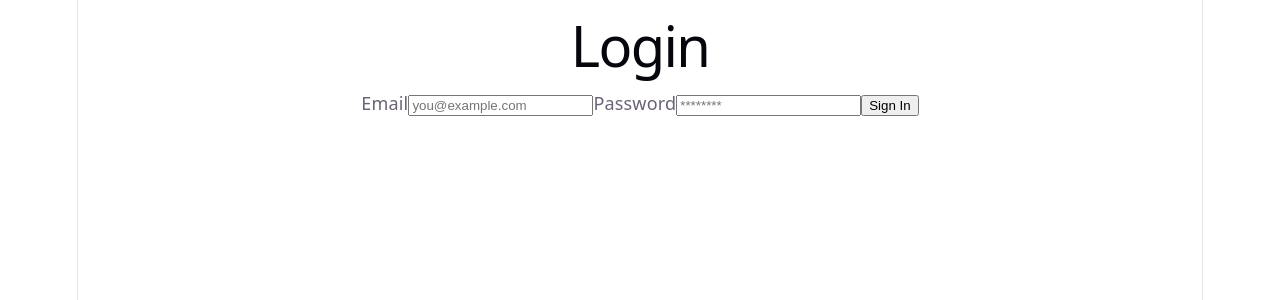
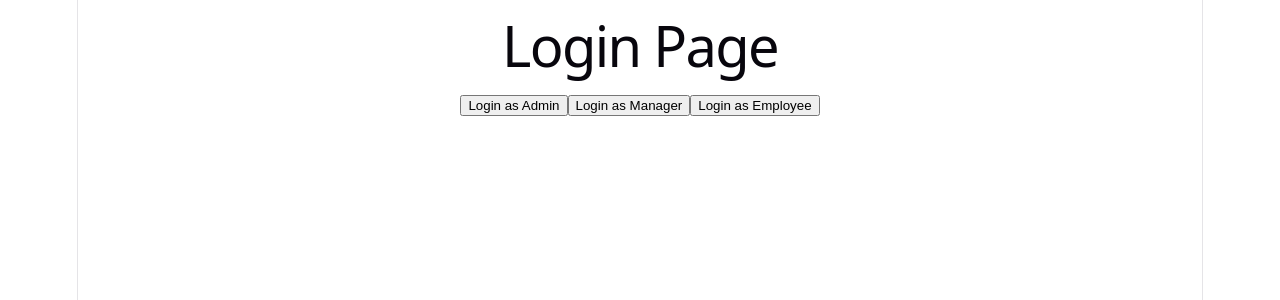
Before and after one commit to twenty2yards1988/Edashboard, a React (Vite) app: page /login in a window 1280 px wide. Shown: the top 300 px of the page. Built offline with nearby package versions, Linux system fonts and the light colour scheme.

Commit message:
Add role based pages

```diff
--- a/src/pages/AdminPage.jsx
+++ b/src/pages/AdminPage.jsx
@@ -1,14 +1,16 @@
-import React from 'react'
-import RoleBadge from '../components/RoleBadge'
+import { useNavigate } from "react-router-dom";
 
-const AdminPage = () => {
+export default function AdminPage() {
+  const navigate = useNavigate();
+
   return (
-    <main className="page admin-page">
-      <h1>Admin</h1>
-      <p>Manage system settings and user roles.</p>
-      <RoleBadge role="Admin" />
+    <main>
+      <h1>Admin Page</h1>
+      <p>Only admin users can see this page.</p>
+
+      <button onClick={() => navigate("/dashboard")}>
+        Back to Dashboard
+      </button>
     </main>
-  )
+  );
 }
-
-export default AdminPage
--- a/src/pages/DashboardPage.jsx
+++ b/src/pages/DashboardPage.jsx
@@ -1,17 +1,23 @@
-import React from 'react'
-import Sidebar from '../components/Sidebar'
-import TaskCard from '../components/TaskCard'
+import { useNavigate } from "react-router-dom";
+import { useAuth } from "../hooks/useAuth";
 
-const DashboardPage = () => {
+export default function DashboardPage() {
+  const { user, logout } = useAuth();
+  const navigate = useNavigate();
+
+  function handleLogout() {
+    logout();
+    navigate("/login");
+  }
+
   return (
-    <div className="page dashboard-page">
-      <Sidebar />
-      <section className="dashboard-content">
-        <h1>Dashboard</h1>
-        <TaskCard title="Review Metrics" description="Analyze dashboard analytics." status="Active" />
-      </section>
-    </div>
-  )
+    <main>
+      <h1>Dashboard</h1>
+      <p>Welcome, {user?.name}</p>
+      <p>Your role: {user?.role}</p>
+
+      <button onClick={() => navigate("/admin")}>Go to Admin Page</button>
+      <button onClick={handleLogout}>Logout</button>
+    </main>
+  );
 }
-
-export default DashboardPage
--- a/src/pages/LoginPage.jsx
+++ b/src/pages/LoginPage.jsx
@@ -1,22 +1,31 @@
-import React from 'react'
+import { useNavigate } from "react-router-dom";
+import { useAuth } from "../hooks/useAuth";
+import { ROLES } from "../utils/constants";
 
-const LoginPage = () => {
+export default function LoginPage() {
+  const { login } = useAuth();
+  const navigate = useNavigate();
+
+  function handleLogin(role) {
+    login(role);
+    navigate("/dashboard");
+  }
+
   return (
-    <main className="page login-page">
-      <h1>Login</h1>
-      <form>
-        <label>
-          Email
-          <input type="email" placeholder="you@example.com" />
-        </label>
-        <label>
-          Password
-          <input type="password" placeholder="********" />
-        </label>
-        <button type="submit">Sign In</button>
-      </form>
+    <main>
+      <h1>Login Page</h1>
+
+      <button onClick={() => handleLogin(ROLES.ADMIN)}>
+        Login as Admin
+      </button>
+
+      <button onClick={() => handleLogin(ROLES.MANAGER)}>
+        Login as Manager
+      </button>
+
+      <button onClick={() => handleLogin(ROLES.EMPLOYEE)}>
+        Login as Employee
+      </button>
     </main>
-  )
+  );
 }
-
-export default LoginPage
--- a/src/pages/UnauthorizedPage.jsx
+++ b/src/pages/UnauthorizedPage.jsx
@@ -1,12 +1,16 @@
-import React from 'react'
+import { useNavigate } from "react-router-dom";
 
-const UnauthorizedPage = () => {
+export default function UnauthorizedPage() {
+  const navigate = useNavigate();
+
   return (
-    <main className="page unauthorized-page">
-      <h1>Unauthorized</h1>
-      <p>You do not have permission to view this page.</p>
+    <main>
+      <h1>403 - Unauthorized</h1>
+      <p>You do not have permission to access this page.</p>
+
+      <button onClick={() => navigate("/dashboard")}>
+        Back to Dashboard
+      </button>
     </main>
-  )
+  );
 }
-
-export default UnauthorizedPage
```
